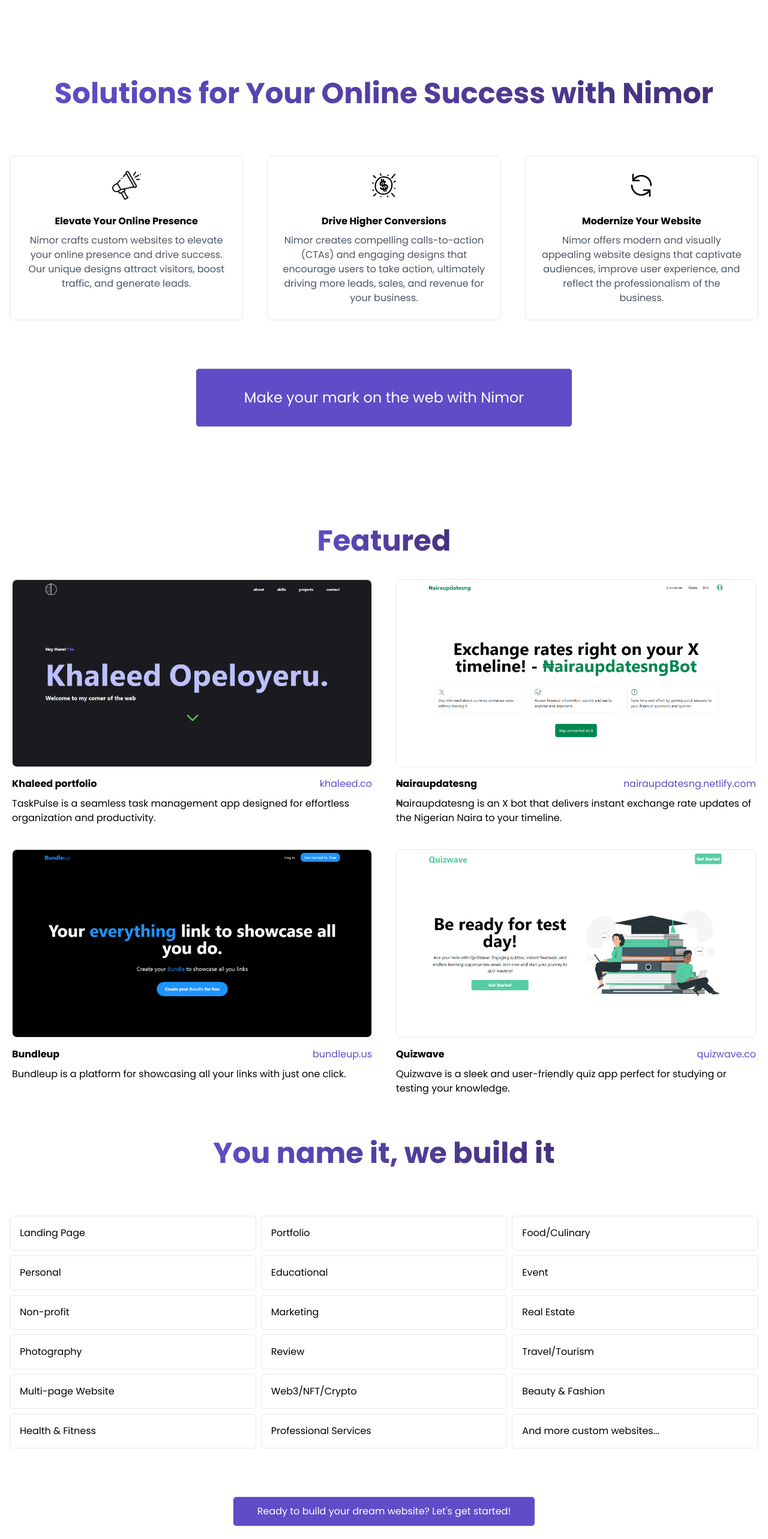
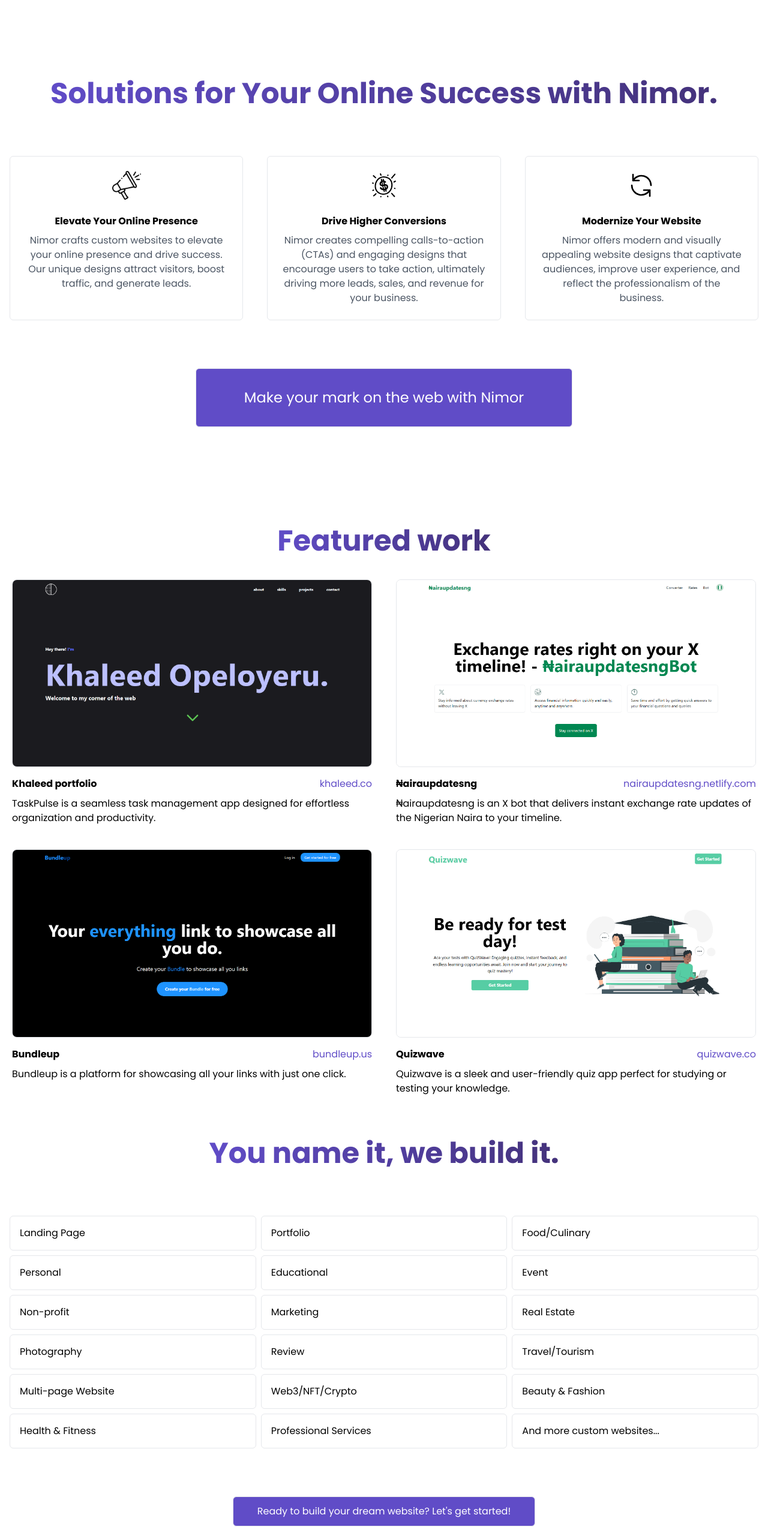
Before and after one commit to khaleedcodes/nimor, a React (Vite) app: page / in a window 1280 px wide. Shown: the part 820-3386 px from the top of the page at 60% size. Built offline with nearby package versions, Linux system fonts and the light colour scheme.

Commit message:
website almost completer

```diff
--- a/src/pages/landing-page/FaqList.tsx
+++ b/src/pages/landing-page/FaqList.tsx
@@ -11,11 +11,6 @@
     question: "What services do you offer?",
     answer:
       "We offer a comprehensive range of web design and development services, including custom website design, front-end development, website maintenance, and more.",
-  },
-  {
-    question: "How is Nimor different from other agencies?",
-    answer:
-      "Nimor stands out from other agencies through our commitment to personalized service, attention to detail, and dedication to delivering exceptional results. We take the time to understand each client's unique goals and challenges, and tailor our solutions to meet their specific needs. Our collaborative approach, transparent communication, and focus on customer satisfaction set us apart in the industry.",
   },
   {
     question: "How much does a website cost?",
--- a/src/pages/landing-page/ProjectsSection.tsx
+++ b/src/pages/landing-page/ProjectsSection.tsx
@@ -5,7 +5,7 @@
   return (
     <div className=" flex justify-center">
       <div className="max-w-screen-xl w-full p-4 flex flex-col justify-center items-center gap-10">
-        <SectionHeader>Featured</SectionHeader>
+        <SectionHeader>Featured work</SectionHeader>
         <ProjectList />
       </div>
     </div>
--- a/src/pages/landing-page/SolutionsSection.tsx
+++ b/src/pages/landing-page/SolutionsSection.tsx
@@ -6,7 +6,7 @@
     <div className="flex justify-center min-h-lvh">
       <div className="max-w-screen-xl w-full p-4 flex flex-col justify-center items-center gap-20">
         <SectionHeader>
-          Solutions for Your Online Success with Nimor
+          Solutions for Your Online Success with Nimor.
         </SectionHeader>
         <SolutionList />
         <Button classes="text-2xl pt-8 pb-8 pl-20 pr-20 max-sm:text-lg">
--- a/src/pages/landing-page/WebsitesSection.tsx
+++ b/src/pages/landing-page/WebsitesSection.tsx
@@ -6,7 +6,7 @@
   return (
     <div className="flex justify-center">
       <div className="max-w-screen-xl w-full p-4 flex flex-col justify-center items-center gap-20">
-        <SectionHeader>You name it, we build it</SectionHeader>
+        <SectionHeader>You name it, we build it.</SectionHeader>
         <WebsiteList />
         <Button classes="pt-3 pb-3 pl-10 pr-10">
           Ready to build your dream website? Let's get started!
```
